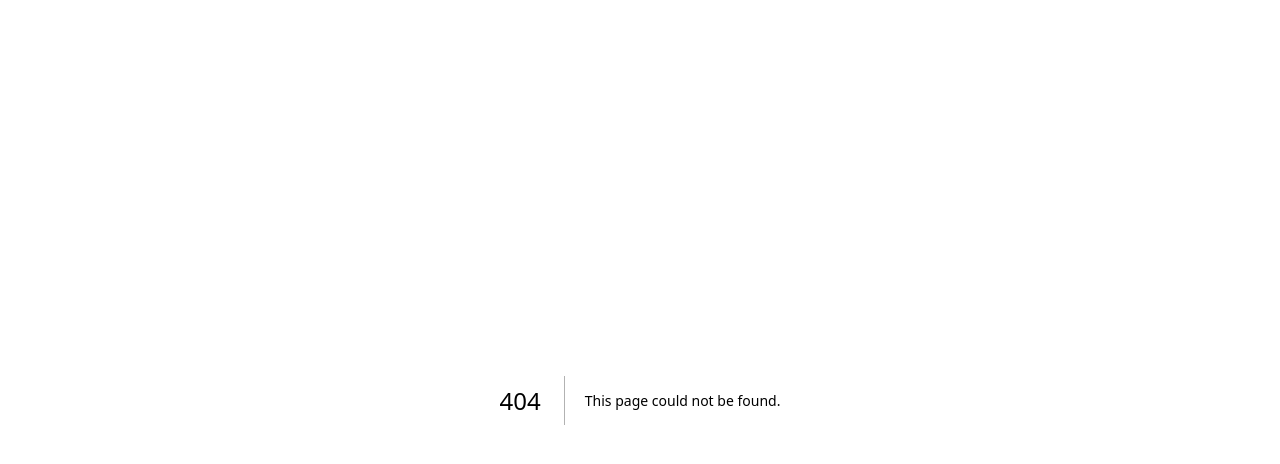
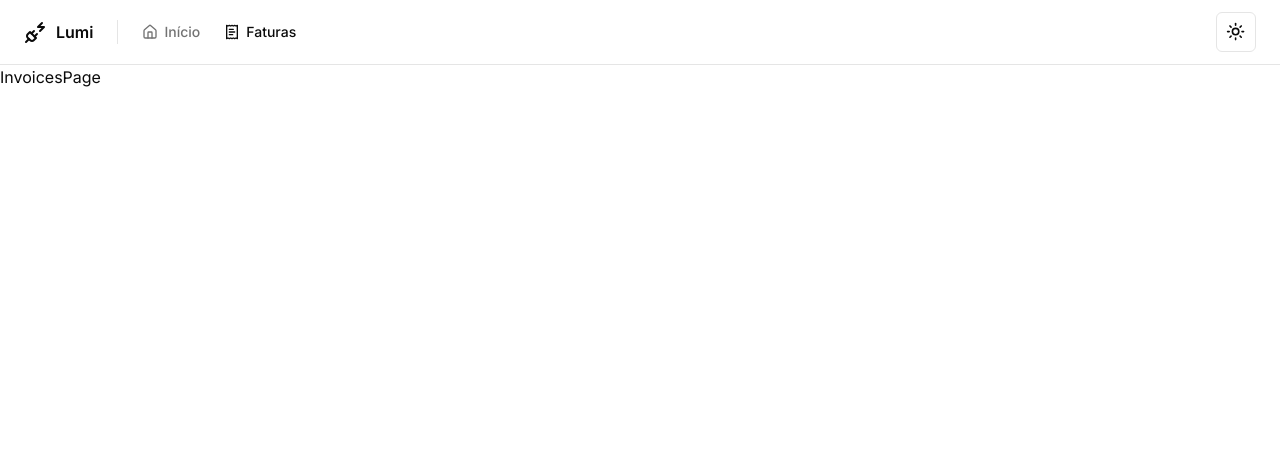
Before and after one commit to GabrielFeijo/Desafio-Lumi, a Next.js app in the folder lumi-front/: page /invoices in a window 1280 px wide. Before the commit this address had no page. Shown: the top 464 px of the page. Built offline with nearby package versions, Linux system fonts and the light colour scheme.

Commit message:
feat: add header component

```diff
--- a/lumi-front/package.json
+++ b/lumi-front/package.json
@@ -10,6 +10,7 @@
   },
   "dependencies": {
     "@radix-ui/react-dropdown-menu": "^2.0.6",
+    "@radix-ui/react-separator": "^1.0.3",
     "@radix-ui/react-slot": "^1.0.2",
     "class-variance-authority": "^0.7.0",
     "clsx": "^2.1.1",
--- a/lumi-front/src/app/globals.css
+++ b/lumi-front/src/app/globals.css
@@ -5,64 +5,49 @@
 @layer base {
 	:root {
 		--background: 0 0% 100%;
-      --foreground: 222.2 84% 4.9%;
-
+		--foreground: 0 0% 3.9%;
+		--lowlight: 0 0% 97%;
 		--card: 0 0% 100%;
-      --card-foreground: 222.2 84% 4.9%;
-
+		--card-foreground: 0 0% 3.9%;
 		--popover: 0 0% 100%;
-      --popover-foreground: 222.2 84% 4.9%;
-
-      --primary: 222.2 47.4% 11.2%;
-      --primary-foreground: 210 40% 98%;
-
-      --secondary: 210 40% 96.1%;
-      --secondary-foreground: 222.2 47.4% 11.2%;
-
-      --muted: 210 40% 96.1%;
-      --muted-foreground: 215.4 16.3% 46.9%;
-
-      --accent: 210 40% 96.1%;
-      --accent-foreground: 222.2 47.4% 11.2%;
-
+		--popover-foreground: 0 0% 3.9%;
+		--primary: 0 72.2% 50.6%;
+		--primary-foreground: 0 85.7% 97.3%;
+		--secondary: 0 0% 96.1%;
+		--secondary-foreground: 0 0% 9%;
+		--muted: 0 0% 96.1%;
+		--muted-foreground: 0 0% 45.1%;
+		--accent: 0 0% 96.1%;
+		--accent-foreground: 0 0% 9%;
 		--destructive: 0 84.2% 60.2%;
-      --destructive-foreground: 210 40% 98%;
-
-      --border: 214.3 31.8% 91.4%;
-      --input: 214.3 31.8% 91.4%;
-      --ring: 222.2 84% 4.9%;
-
+		--destructive-foreground: 0 0% 98%;
+		--border: 0 0% 89.8%;
+		--input: 0 0% 89.8%;
+		--ring: 0 72.2% 50.6%;
 		--radius: 0.5rem;
 	}
 
 	.dark {
-      --background: 222.2 84% 4.9%;
-      --foreground: 210 40% 98%;
-
-      --card: 222.2 84% 4.9%;
-      --card-foreground: 210 40% 98%;
-
-      --popover: 222.2 84% 4.9%;
-      --popover-foreground: 210 40% 98%;
-
-      --primary: 210 40% 98%;
-      --primary-foreground: 222.2 47.4% 11.2%;
-
-      --secondary: 217.2 32.6% 17.5%;
-      --secondary-foreground: 210 40% 98%;
-
-      --muted: 217.2 32.6% 17.5%;
-      --muted-foreground: 215 20.2% 65.1%;
-
-      --accent: 217.2 32.6% 17.5%;
-      --accent-foreground: 210 40% 98%;
-
+		--background: 0 0% 3.9%;
+		--foreground: 0 0% 98%;
+		--lowlight: 0 0% 5%;
+		--card: 0 0% 3.9%;
+		--card-foreground: 0 0% 98%;
+		--popover: 0 0% 3.9%;
+		--popover-foreground: 0 0% 98%;
+		--primary: 0 72.2% 50.6%;
+		--primary-foreground: 0 85.7% 97.3%;
+		--secondary: 0 0% 14.9%;
+		--secondary-foreground: 0 0% 98%;
+		--muted: 0 0% 14.9%;
+		--muted-foreground: 0 0% 63.9%;
+		--accent: 0 0% 14.9%;
+		--accent-foreground: 0 0% 98%;
 		--destructive: 0 62.8% 30.6%;
-      --destructive-foreground: 210 40% 98%;
-
-      --border: 217.2 32.6% 17.5%;
-      --input: 217.2 32.6% 17.5%;
-      --ring: 212.7 26.8% 83.9%;
+		--destructive-foreground: 0 0% 98%;
+		--border: 0 0% 14.9%;
+		--input: 0 0% 14.9%;
+		--ring: 0 72.2% 50.6%;
 	}
 }
 
@@ -70,6 +55,7 @@
 	* {
 		@apply border-border;
 	}
+
 	body {
 		@apply bg-background text-foreground;
 	}
--- /dev/null
+++ b/lumi-front/src/app/invoices/page.tsx
@@ -0,0 +1,7 @@
+import React from 'react';
+
+const InvoicesPage = () => {
+	return <p>InvoicesPage</p>;
+};
+
+export default InvoicesPage;
--- a/lumi-front/src/app/layout.tsx
+++ b/lumi-front/src/app/layout.tsx
@@ -2,6 +2,7 @@ import type { Metadata } from 'next';
 import { Inter } from 'next/font/google';
 import './globals.css';
 import { ThemeProvider } from 'next-themes';
+import { Header } from '@/components/header';
 
 const inter = Inter({ subsets: ['latin'] });
 
@@ -24,7 +25,10 @@ export default function RootLayout({
 					enableSystem
 					disableTransitionOnChange
 				>
-					{children}
+					<div className='antialiased'>
+						<Header />
+						{children}
+					</div>
 				</ThemeProvider>
 			</body>
 		</html>
--- /dev/null
+++ b/lumi-front/src/components/NavLink.tsx
@@ -0,0 +1,24 @@
+'use client';
+import Link from 'next/link';
+import { usePathname } from 'next/navigation';
+import { ComponentPropsWithoutRef } from 'react';
+
+interface NavLinkProps extends ComponentPropsWithoutRef<'a'> {
+	href: string;
+}
+
+export function NavLink({ children, href, ...props }: NavLinkProps) {
+	const pathname = usePathname();
+	const isCurrent = href === pathname;
+
+	return (
+		<Link
+			href={href}
+			{...props}
+			className={`${isCurrent ? 'text-foreground' : 'text-muted-foreground'}
+            flex items-center gap-1.5 text-sm font-medium transition-colors hover:text-foreground`}
+		>
+			{children}
+		</Link>
+	);
+}
--- /dev/null
+++ b/lumi-front/src/components/header.tsx
@@ -0,0 +1,37 @@
+import { Home, PlugZap, ReceiptText } from 'lucide-react';
+import { Separator } from './ui/separator';
+import { ModeToggle } from './theme-toggle';
+import { NavLink } from './NavLink';
+
+export function Header() {
+	return (
+		<header className='border-b'>
+			<div className='flex h-16 items-center gap-6 px-6'>
+				<div className='flex items-center justify-center gap-2'>
+					<PlugZap className='size-6' />
+					<h1 className='font-semibold'>Lumi</h1>
+				</div>
+
+				<Separator
+					orientation='vertical'
+					className='h-6'
+				/>
+
+				<nav className='flex items-center space-x-4 lg:space-x-6'>
+					<NavLink href='/'>
+						<Home className='size-4' />
+						Início
+					</NavLink>
+					<NavLink href='/invoices'>
+						<ReceiptText className='size-4' />
+						Faturas
+					</NavLink>
+				</nav>
+
+				<div className='ml-auto flex items-center space-x-2'>
+					<ModeToggle />
+				</div>
+			</div>
+		</header>
+	);
+}
--- /dev/null
+++ b/lumi-front/src/components/ui/separator.tsx
@@ -0,0 +1,31 @@
+"use client"
+
+import * as React from "react"
+import * as SeparatorPrimitive from "@radix-ui/react-separator"
+
+import { cn } from "@/lib/utils"
+
+const Separator = React.forwardRef<
+  React.ElementRef<typeof SeparatorPrimitive.Root>,
+  React.ComponentPropsWithoutRef<typeof SeparatorPrimitive.Root>
+>(
+  (
+    { className, orientation = "horizontal", decorative = true, ...props },
+    ref
+  ) => (
+    <SeparatorPrimitive.Root
+      ref={ref}
+      decorative={decorative}
+      orientation={orientation}
+      className={cn(
+        "shrink-0 bg-border",
+        orientation === "horizontal" ? "h-[1px] w-full" : "h-full w-[1px]",
+        className
+      )}
+      {...props}
+    />
+  )
+)
+Separator.displayName = SeparatorPrimitive.Root.displayName
+
+export { Separator }
```
Also changed, not shown: 1 other file (tests, documents, lock files or other folders). Lines whose indentation alone changed are shown as unchanged.
